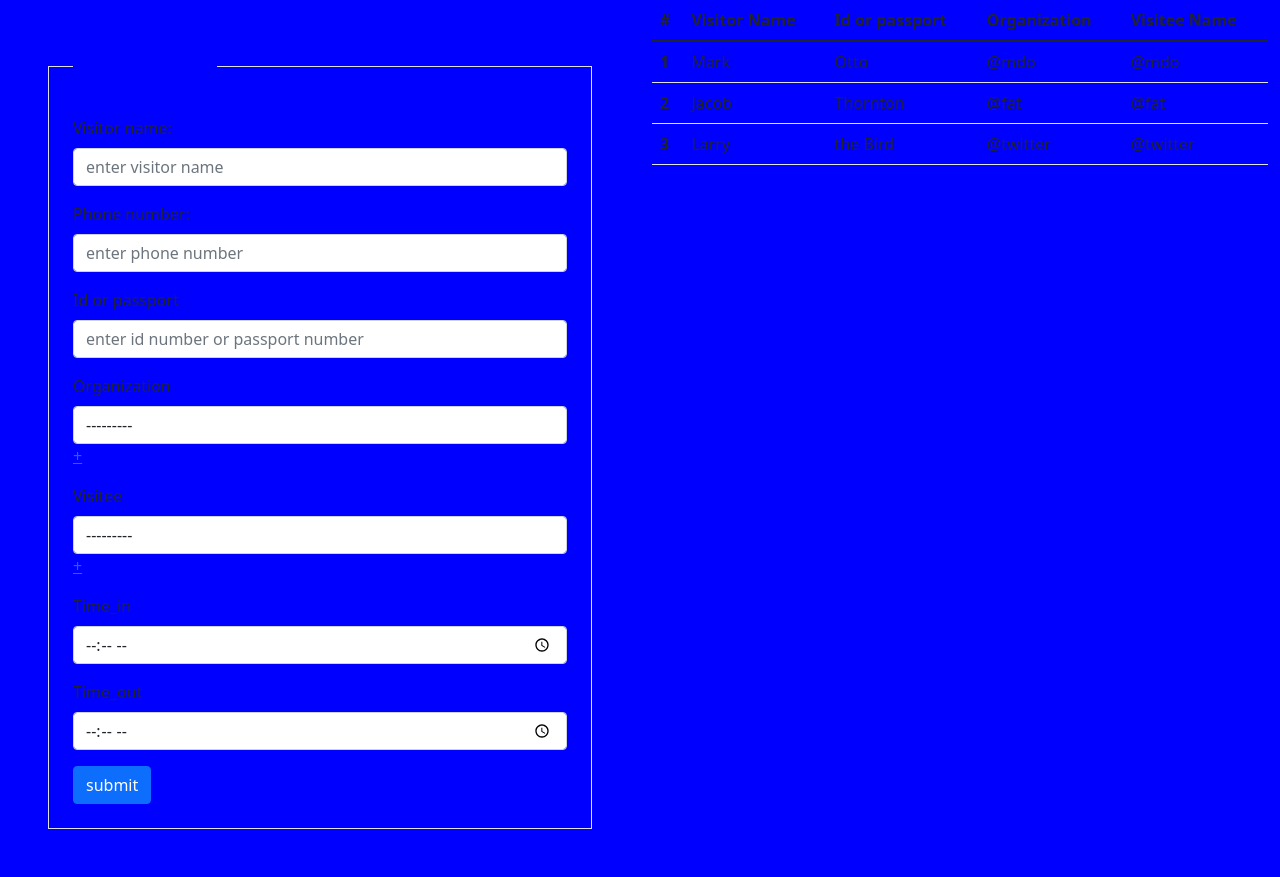
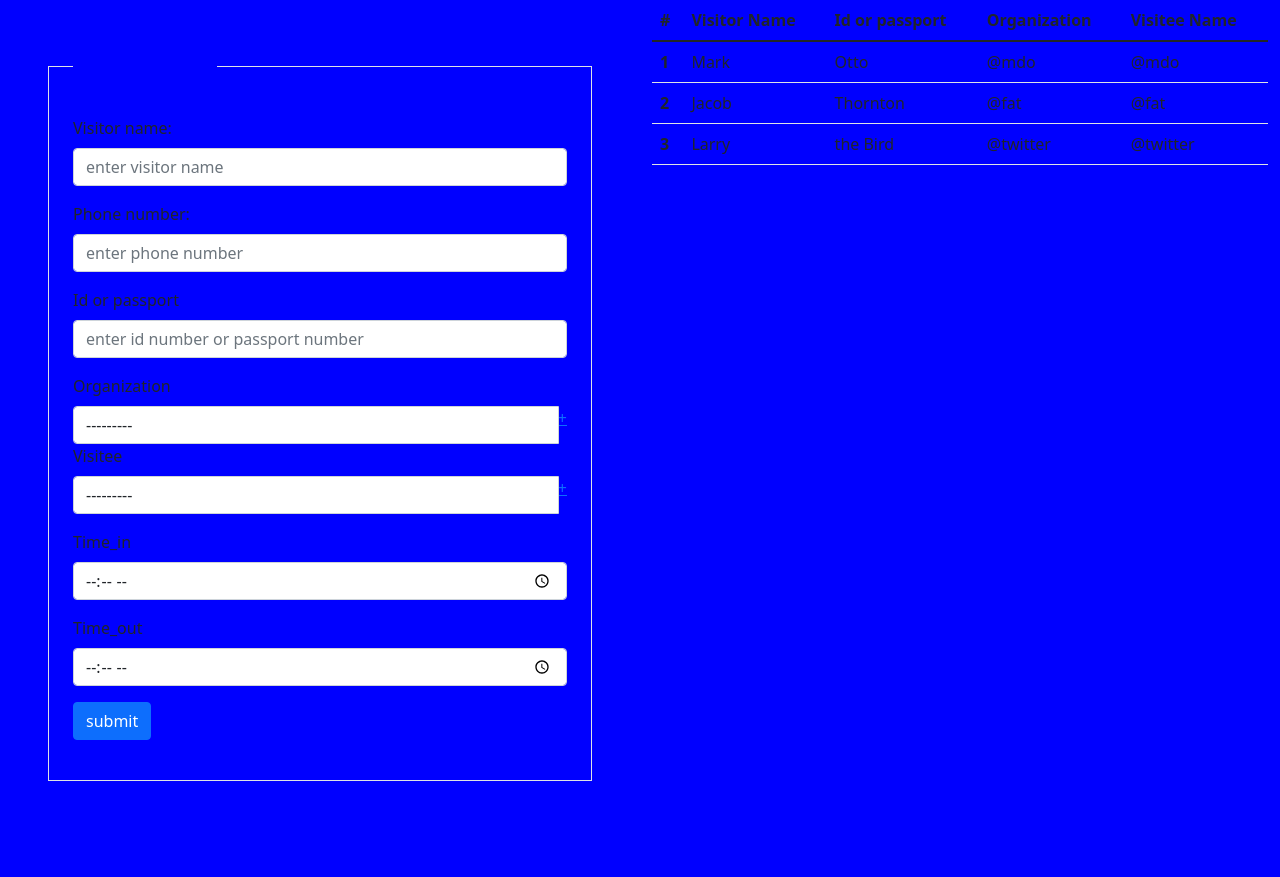
Before and after one commit to SJChesire/visitorlogbook, a Django app: page / in a window 1280 px wide. After the commit the page ends 781 px from the top, so only its background shows below. Run offline with Django 4.2, Linux system fonts and the light colour scheme; data that the repository does not hold is empty.

Commit message:
add visitor

```diff
--- a/records/templates/records/visitor.html
+++ b/records/templates/records/visitor.html
@@ -31,6 +31,7 @@
             color:blue;
             }
 
+
     </style>
 
 
@@ -51,7 +52,7 @@
         </div>
                 <div class="form-group mb-3">
             <label for="{{form.phone_number.id_for_lable}}" class="form-label">Phone number:</label>
-            <input type="number" class="form-control" name="{{form.phone_number.name}}" id="{{form.phone_number.id_for_lable}}" placeholder="enter phone number">
+            <input type="text" class="form-control" name="{{form.phone_number.name}}" id="{{form.phone_number.id_for_lable}}" placeholder="enter phone number">
         </div>
                 <div class="form-group mb-3">
             <label for="{{form.id_or_passport.id_for_lable}}" class="form-label">Id or passport</label>
@@ -61,23 +62,31 @@
 
                 <div class="form-group mb-3">
             <label for="{{form.organization.id_for_label}}" class="form-label">Organization</label>
+                    <div class="input-group">
             <select class="form-control" name="{{form.organization.name}}" id="{{form.organization.id_for_label}}">
                 {% for organization in form.organization %}
                  {{organization}}
                   {% endfor %}
 
-            </select><span>
-        <a href="/sorganization/">+</a></span>
+            </select>
+                        <div class="input-group-addon">
+        <a href="create_organization/">+</a>
+        </div>
         </div>
                <div class="form-group mb-3">
             <label for="{{form.visitee.id_for_label}}" class="form-label">Visitee</label>
+                   <div class="input-group">
             <select class="form-control" name="{{form.visitee.name}}" id="{{form.visitee.id_for_label}}">
                 {% for visitee in form.visitee %}
                  {{visitee}}
                   {% endfor %}
 
-            </select><span>
-        <a href="/visitee/">+</a></span>
+            </select>
+            <div class="input-group-addon">
+                <a href="create_visitee/"> + </a>
+            </div>
+            </div>
+
         </div>
 
         <div class="form-group mb-3">
@@ -89,13 +98,12 @@
             <input type="time" class="form-control" name="{{form.time_out.name}}" id="{{form.time_out.id_for_lable}}" placeholder="time out">
         </div>
 
-
-
-
                 <input type="submit" class="btn btn-primary" name="Submit" value="submit">
            </fieldset>
        </form>
     </div>
+
+
     <div class="col-6">
         <table class="table table-hover">
   <thead>
```
